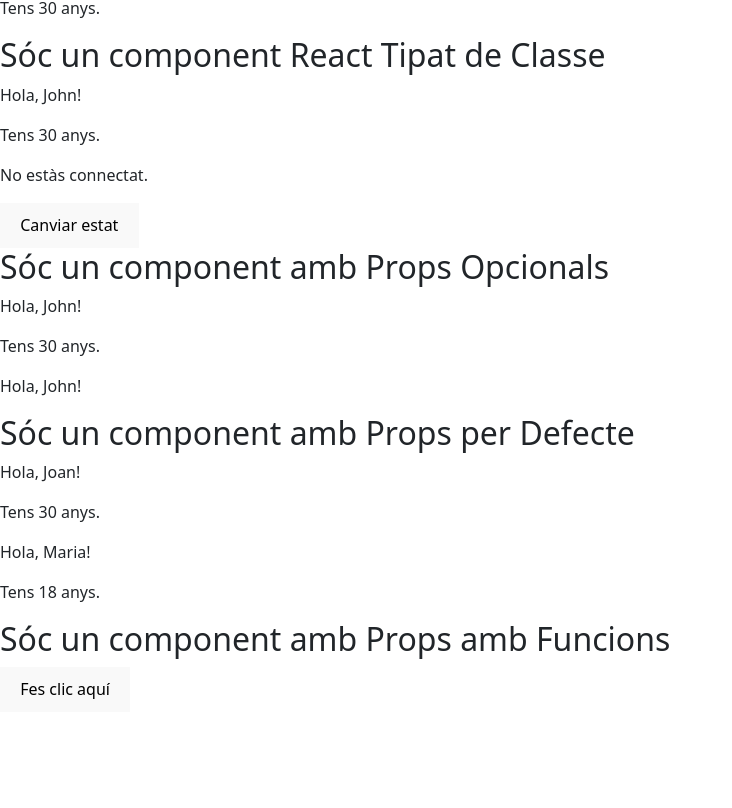
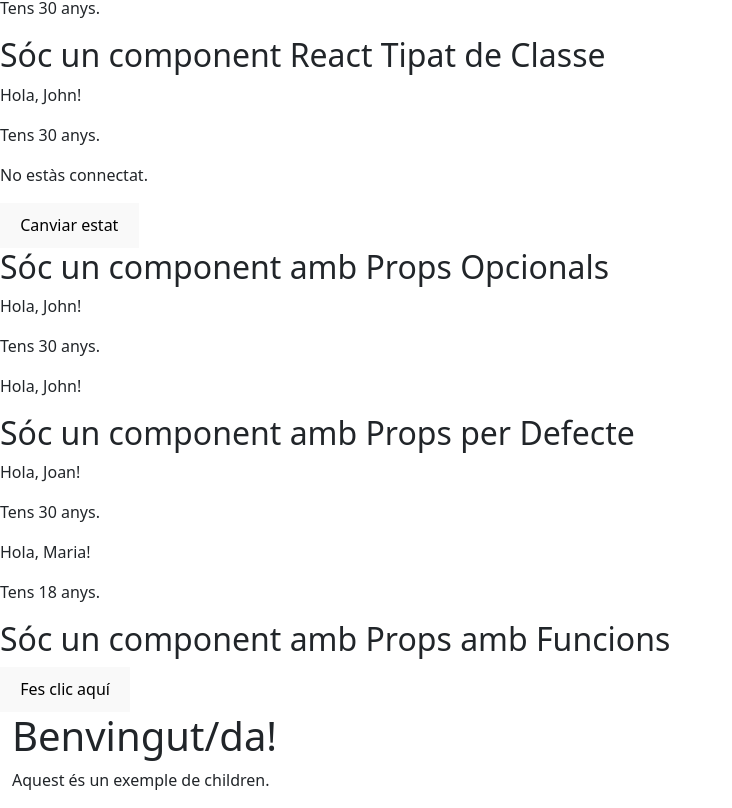
Before and after one commit to SectionOne/cursframeworks, a React (Vite) app in the folder cursreact/: page / in a window 1280 px wide. Shown: the part 1699-2507 px from the top of the page, without its empty margins (0-732 px from the left). Before the commit the page ends 2411 px from the top, so only its background shows below. Built offline with nearby package versions, Linux system fonts and the light colour scheme; no server answers.

Commit message:
Codi 29 - Emprant Typescript amb altres casos amb Children en React

```diff
--- a/cursreact/src/components/App.tsx
+++ b/cursreact/src/components/App.tsx
@@ -15,6 +15,7 @@
 import PropsOpcionals from './tsprops/PropsOpcionals.js';
 import PropsDefecte from './tsprops/PropsDefecte.js';
 import PropsFuncions from './tsprops/PropsFuncions.js';
+import AltresChildren from './altrescasos/children.tsx';
 import Header from './Header.jsx';
 import ParentComponent from './ParentComponent.jsx';
 import React from 'react';
@@ -103,6 +104,12 @@
         {/* Utilitzem el component Button */}
         <PropsFuncions onClick={handleClick} label="Fes clic aquí" />
       </div>
+      <div>
+        <AltresChildren>
+          <h1>Benvingut/da!</h1>
+          <p>Aquest és un exemple de children.</p>
+        </AltresChildren>
+      </div>
     </>
   );
 }
--- /dev/null
+++ b/cursreact/src/components/altrescasos/children.tsx
@@ -0,0 +1,9 @@
+import React, { PropsWithChildren } from 'react';
+
+// Definim el component Container utilitzant PropsWithChildren
+const Container: React.FC<PropsWithChildren<{}>> = ({ children }) => {
+  return <div className="container">{children}</div>;
+};
+
+// Exportem el component perquè pugui ser utilitzat
+export default Container;
```
Also changed, not shown: 1 other file (tests, documents, lock files or other folders).
